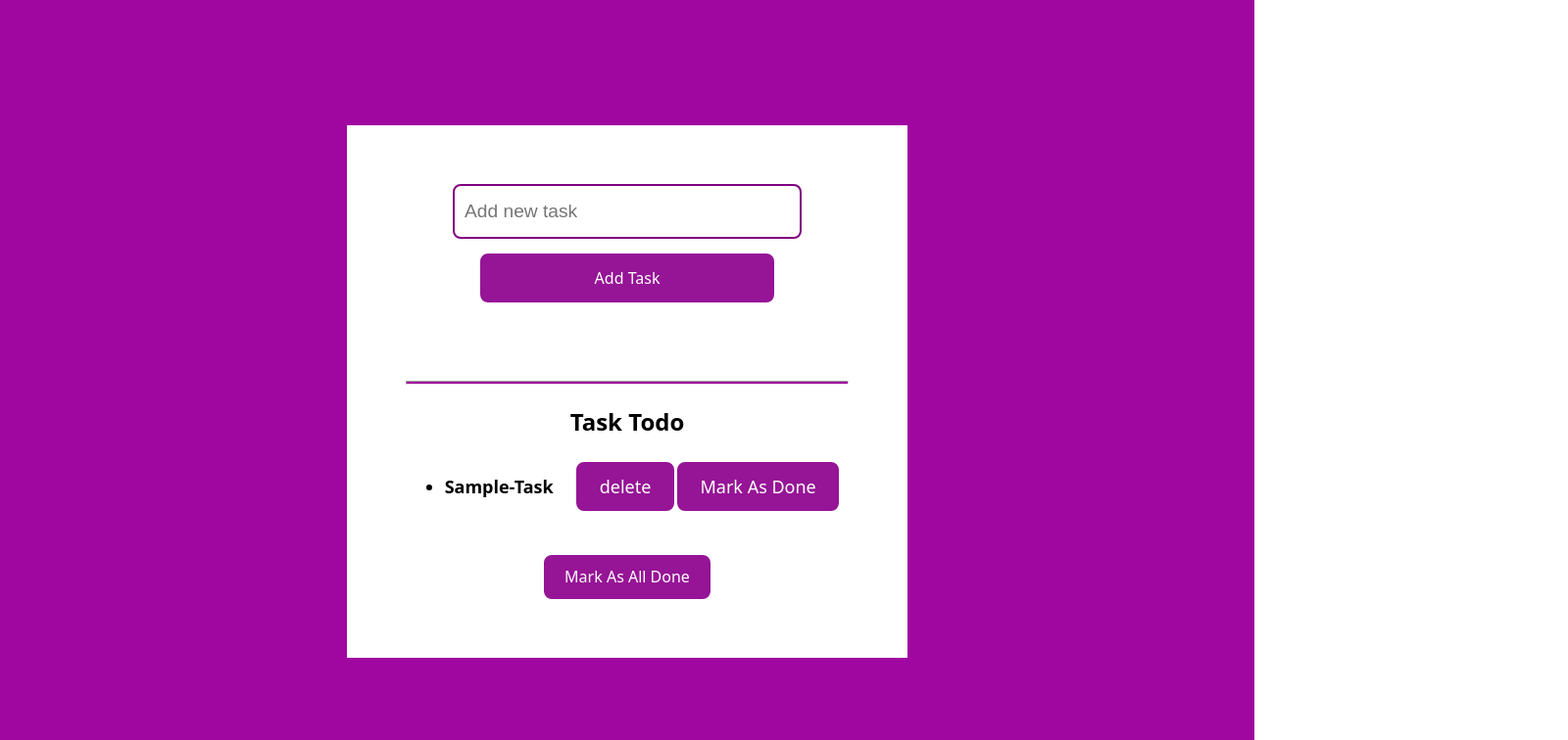
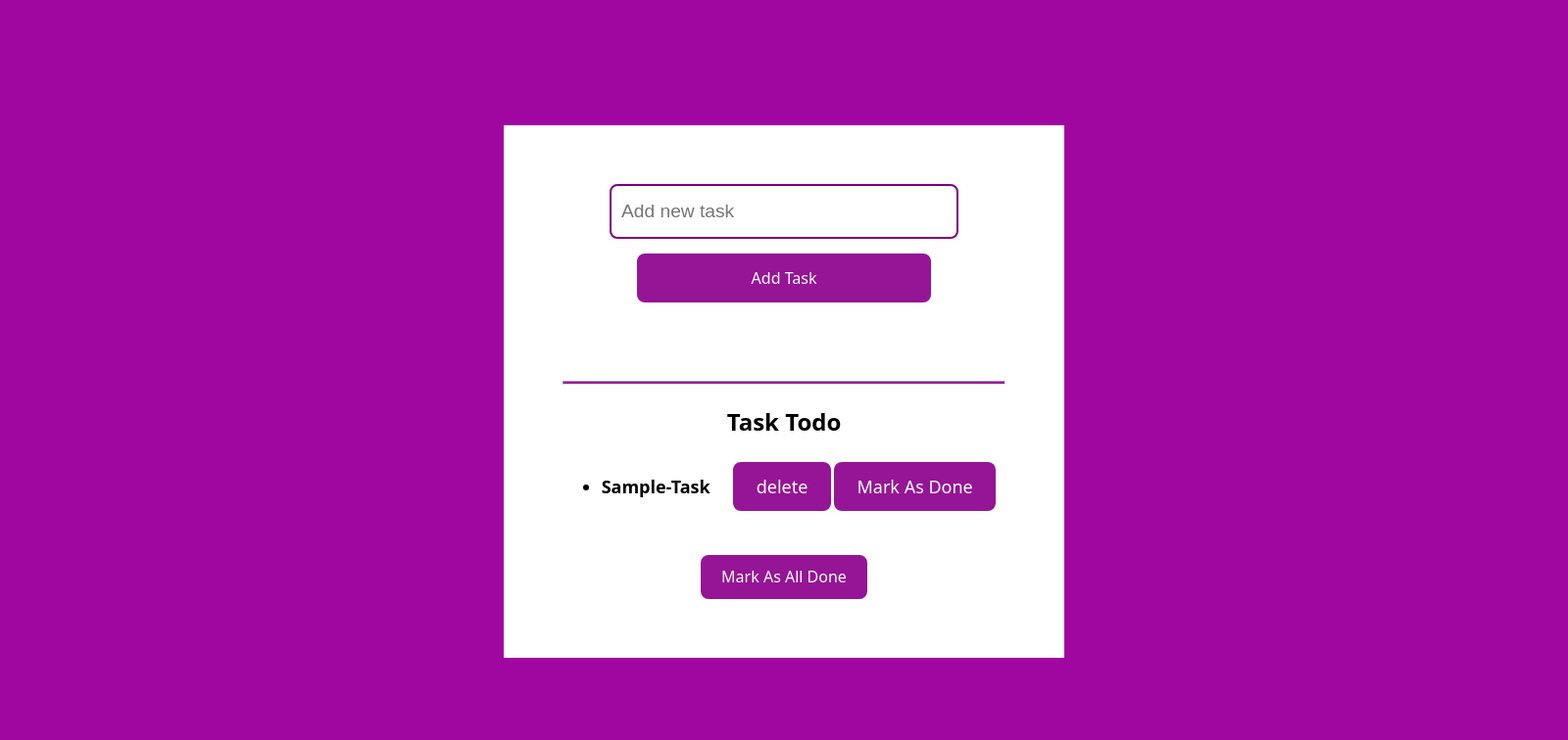
Before and after one commit to Danish-tyagi/Todo-App-React, a React (Vite) app: page / in a window 1280 px wide. Shown: the top 756 px of the page at 98% size, 1600 px wide, since content can reach past the window. Built offline with nearby package versions, Linux system fonts and the light colour scheme.

Commit message:
Update TodoList.css

```diff
--- a/src/TodoList.css
+++ b/src/TodoList.css
@@ -16,7 +16,7 @@
 }
 body{
     background-color: rgb(160, 7, 160);
-    width: 100%;
+    width: 100rem;
     height: 100%;
 }
 .cont{
```
